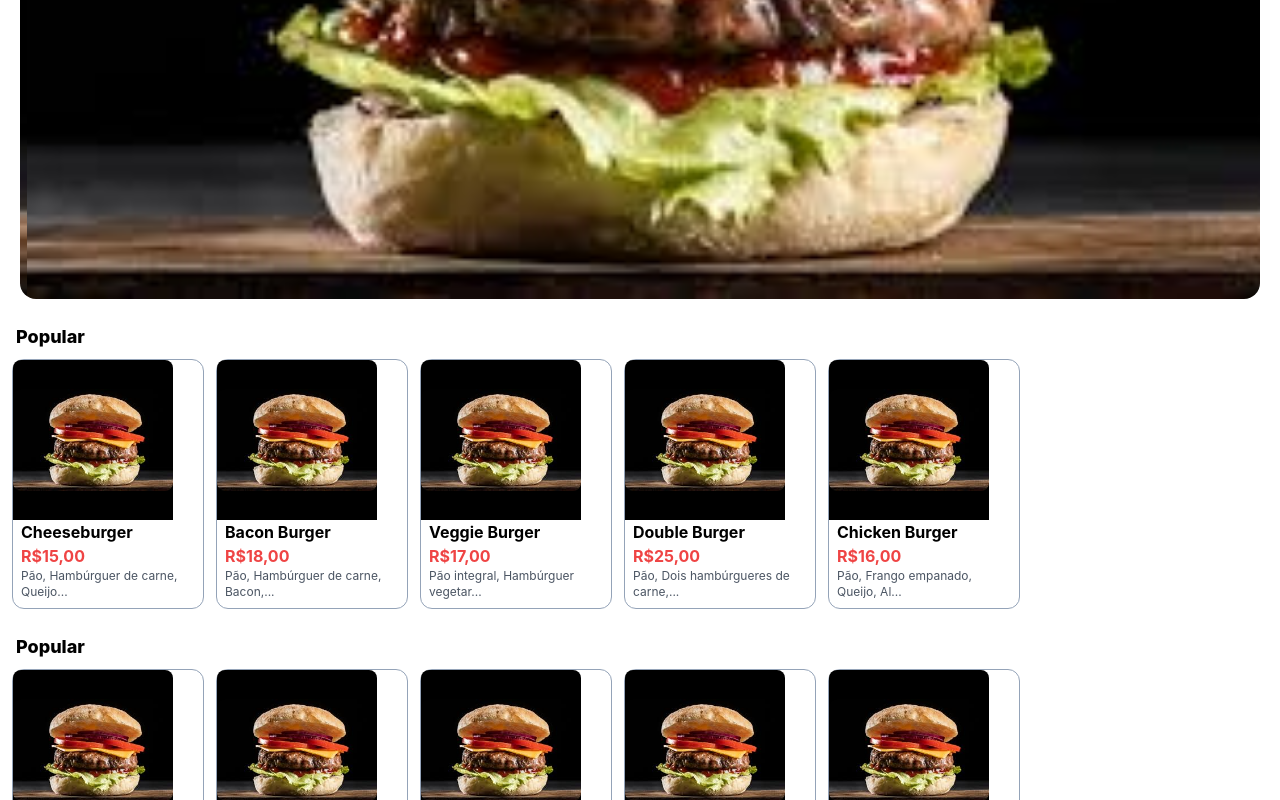
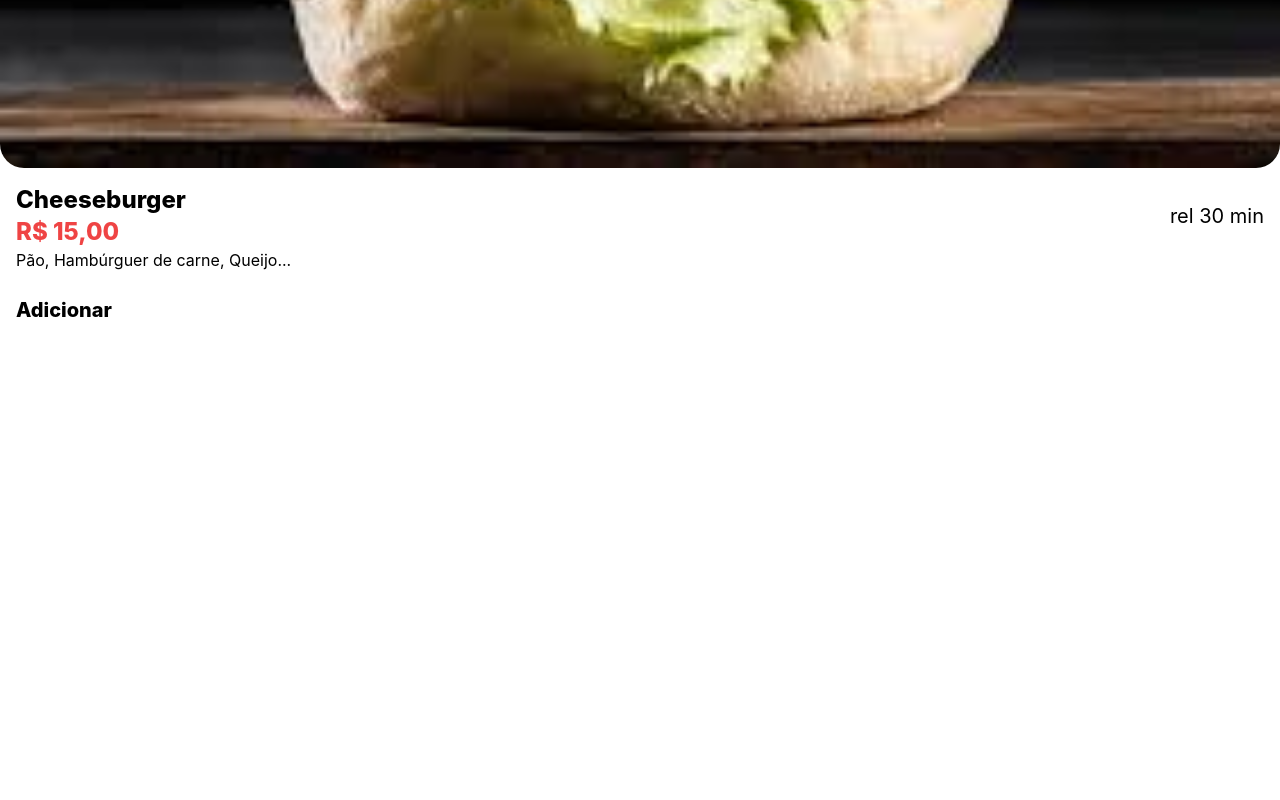
Before and after one commit to DiogoRocha22/food-project, a React (Vite) app: page /item/1 in a window 1280 px wide. Shown: the part 708-1508 px from the top of the page. After the commit the page ends 1072 px from the top, so only its background shows below. Built offline with nearby package versions, Linux system fonts and the light colour scheme.

Commit message:
feat: tela fazer pedido iniciada

```diff
--- a/package.json
+++ b/package.json
@@ -12,7 +12,8 @@
   "dependencies": {
     "react": "^18.3.1",
     "react-dom": "^18.3.1",
-    "react-icons": "^5.3.0"
+    "react-icons": "^5.3.0",
+    "react-router-dom": "^6.27.0"
   },
   "devDependencies": {
     "@eslint/js": "^9.11.1",
--- a/src/App.tsx
+++ b/src/App.tsx
@@ -1,29 +1,17 @@
-import Banner from "./components/Banner";
-import CategorySelector from "./components/CategorySelector";
+import { BrowserRouter as Router, Routes, Route } from 'react-router-dom';
 import Header from "./components/Header";
-import ItemGroup from "./components/ItemGroup";
-import { categoryHamburguer } from "./mock/hamburguers";
+import Home from "./pages/Home";
+import FoodDetail from './pages/FoodDetail';
 
 
 export default function App() {
   return (
-    <div>
+    <Router>
       <Header/>
-
-      <main className="pb-4">
-        <h2 className="text-2xl font-extrabold p-4">Bem vindo ao Nosso <br /> Restaurante!</h2>
-        <CategorySelector />
-
-        <section className="py-4 px-5">
-          <Banner/>
-        </section>
-        <div className="flex flex-col gap-4">
-          <ItemGroup category={categoryHamburguer}/>
-          <ItemGroup category={categoryHamburguer}/>
-          <ItemGroup category={categoryHamburguer}/>
-        </div>
-      </main>
-
-    </div>
+      <Routes>
+        <Route path="/" element={<Home />} />
+        <Route path="/item/:id" element={<FoodDetail />} />
+      </Routes>
+    </Router>
   )
 }
--- a/src/components/FoodCard.tsx
+++ b/src/components/FoodCard.tsx
@@ -1,20 +1,12 @@
 import { Item } from '../models/Item'
 import hamburguer from '../assets/hamburguer.jpeg'
-import { Food } from '../models/Food'
+import { getIngredients } from '../utils/getIngredients'
 
 type Props = {
   item: Item
 }
 
 export default function FoodCard({ item }: Props) {
-
-  function getIngredients(){
-    if(item instanceof Food){
-      return item.getIngredients().join(", ").length > 32
-      ? item.getIngredients().join(", ").slice(0, 32) + "..."
-      : item.getIngredients().join(", ")
-    }
-  }
 
   return (
     <div className="flex flex-col w-48 h-full border border-slate-400 rounded-xl">
@@ -34,7 +26,7 @@ export default function FoodCard({ item }: Props) {
         <span className="text-md font-bold">{item.getName()}</span>
         <span className="text-md font-bold text-red-500">R${item.getPrice()},00</span>
         <p className="text-xs text-gray-600">
-          {getIngredients()}
+          {getIngredients(item)}
         </p>
       </div>
     </div>
--- a/src/mock/hamburguers.ts
+++ b/src/mock/hamburguers.ts
@@ -1,49 +1,49 @@
 import { Category } from "../models/Category";
 import { Food } from "../models/Food";
-const illustrationUrl = "src/assets/hamburguer.jpeg";
+const illustrationUrl = "/src/assets/hamburguer.jpeg";
 
 const item1 = new Food(
+  1, // ID
   "Cheeseburger",
   15,
   true,
   ["Pão", "Hambúrguer de carne", "Queijo cheddar", "Alface", "Tomate", "Maionese"],
-  "Hambúrguer clássico com queijo",
   illustrationUrl
 );
 
 const item2 = new Food(
+  2, // ID
   "Bacon Burger",
   18,
   true,
   ["Pão", "Hambúrguer de carne", "Bacon", "Queijo", "Alface", "Tomate", "Molho especial"],
-  "Hambúrguer com bacon crocante",
   illustrationUrl
 );
 
 const item3 = new Food(
+  3, // ID
   "Veggie Burger",
   17,
   true,
   ["Pão integral", "Hambúrguer vegetariano", "Queijo", "Alface", "Tomate", "Cebola roxa", "Maionese vegana"],
-  "Hambúrguer vegetariano delicioso",
   illustrationUrl
 );
 
 const item4 = new Food(
+  4, // ID
   "Double Burger",
   25,
   true,
   ["Pão", "Dois hambúrgueres de carne", "Queijo cheddar", "Picles", "Cebola caramelizada", "Molho especial"],
-  "Hambúrguer duplo para matar a fome",
   illustrationUrl
 );
 
 const item5 = new Food(
+  5, // ID
   "Chicken Burger",
   16,
   true,
   ["Pão", "Frango empanado", "Queijo", "Alface", "Maionese", "Picles"],
-  "Hambúrguer de frango empanado",
   illustrationUrl
 );
 
--- a/src/models/Food.ts
+++ b/src/models/Food.ts
@@ -4,6 +4,7 @@ export class Food extends Item {
   private ingredients: string[];
 
   constructor(
+    id: number,
     name: string,
     price: number,
     active: boolean,
@@ -11,7 +12,7 @@ export class Food extends Item {
     illustration?: string,
     description?: string
   ) {
-    super(name, price, active, illustration, description);
+    super(id, name, price, active, illustration, description);
     this.ingredients = ingredients;
   }
 
--- a/src/models/Item.ts
+++ b/src/models/Item.ts
@@ -1,11 +1,13 @@
 export class Item {
+  private id: number;
   private name: string;
   private price: number;
   private active: boolean;
   private description: string;
   private illustration: string;
 
-  constructor(name: string, price: number, active: boolean, illustration?:string, description?: string) {
+  constructor(id: number, name: string, price: number, active: boolean, illustration?:string, description?: string) {
+    this.id = id;
     this.name = name;
     this.price = price;
     this.active = active;
@@ -31,6 +33,10 @@ export class Item {
 
   public getIllustration(): string {
     return this.illustration;
+  }
+
+  public getId(): number {
+    return this.id;
   }
 
   public setName(name: string): void {
--- /dev/null
+++ b/src/pages/FoodDetail.tsx
@@ -0,0 +1,45 @@
+import { useParams } from 'react-router-dom';
+import { categoryHamburguer } from '../mock/hamburguers';
+import { getIngredients } from '../utils/getIngredients';
+
+export default function FoodDetail() {
+  const { id } = useParams();
+  const item = categoryHamburguer.getItems().find(item => item.getId() === Number(id));
+
+  if(!item){
+    return (
+      <h2>Item inexistente</h2>
+    )
+  }
+
+  return (
+    <div>
+      <picture>
+        <img className='h-auto w-full object-cover rounded-b-3xl' src={item.getIllustration()} alt="food" />
+      </picture>
+
+      <main className='p-4'>
+        <section>
+          <div className='flex items-center justify-between'>
+            <div className='font-extrabold text-2xl flex flex-col'>
+              <h2>{item.getName()}</h2>
+              <h2 className='text-red-500'>R$ {item.getPrice()},00</h2>
+            </div>
+            <span className='text-xl text-opacity-50'>
+              rel 30 min
+            </span>
+          </div>
+          <span>{getIngredients(item)}</span>
+        </section>
+
+        <section className='py-6'>
+          <h2 className='font-extrabold text-xl'>Adicionar</h2>
+
+          <div className='flex flex-col gap-3'>
+
+          </div>
+        </section>
+      </main>
+    </div>
+  )
+}
--- /dev/null
+++ b/src/pages/Home.tsx
@@ -0,0 +1,25 @@
+import CategorySelector from '../components/CategorySelector'
+import Banner from '../components/Banner'
+import ItemGroup from '../components/ItemGroup'
+import { categoryHamburguer } from '../mock/hamburguers'
+
+export default function Home() {
+  return (
+    <div>
+      <main className="pb-4">
+        <h2 className="text-2xl font-extrabold p-4">Bem vindo ao Nosso <br /> Restaurante!</h2>
+        <CategorySelector />
+
+        <section className="py-4 px-5">
+          <Banner/>
+        </section>
+        <div className="flex flex-col gap-4">
+          <ItemGroup category={categoryHamburguer}/>
+          <ItemGroup category={categoryHamburguer}/>
+          <ItemGroup category={categoryHamburguer}/>
+        </div>
+      </main>
+
+    </div>
+  )
+}
--- /dev/null
+++ b/src/utils/getIngredients.ts
@@ -0,0 +1,12 @@
+import { Food } from "../models/Food"
+import { Item } from "../models/Item"
+
+export function getIngredients(item: Item){
+  if(item instanceof Food){
+    return item.getIngredients().join(", ").length > 32
+    ? item.getIngredients().join(", ").slice(0, 32) + "..."
+    : item.getIngredients().join(", ")
+  }else{
+    return ""
+  }
+}
```
Also changed, not shown: 1 other file (tests, documents, lock files or other folders).
